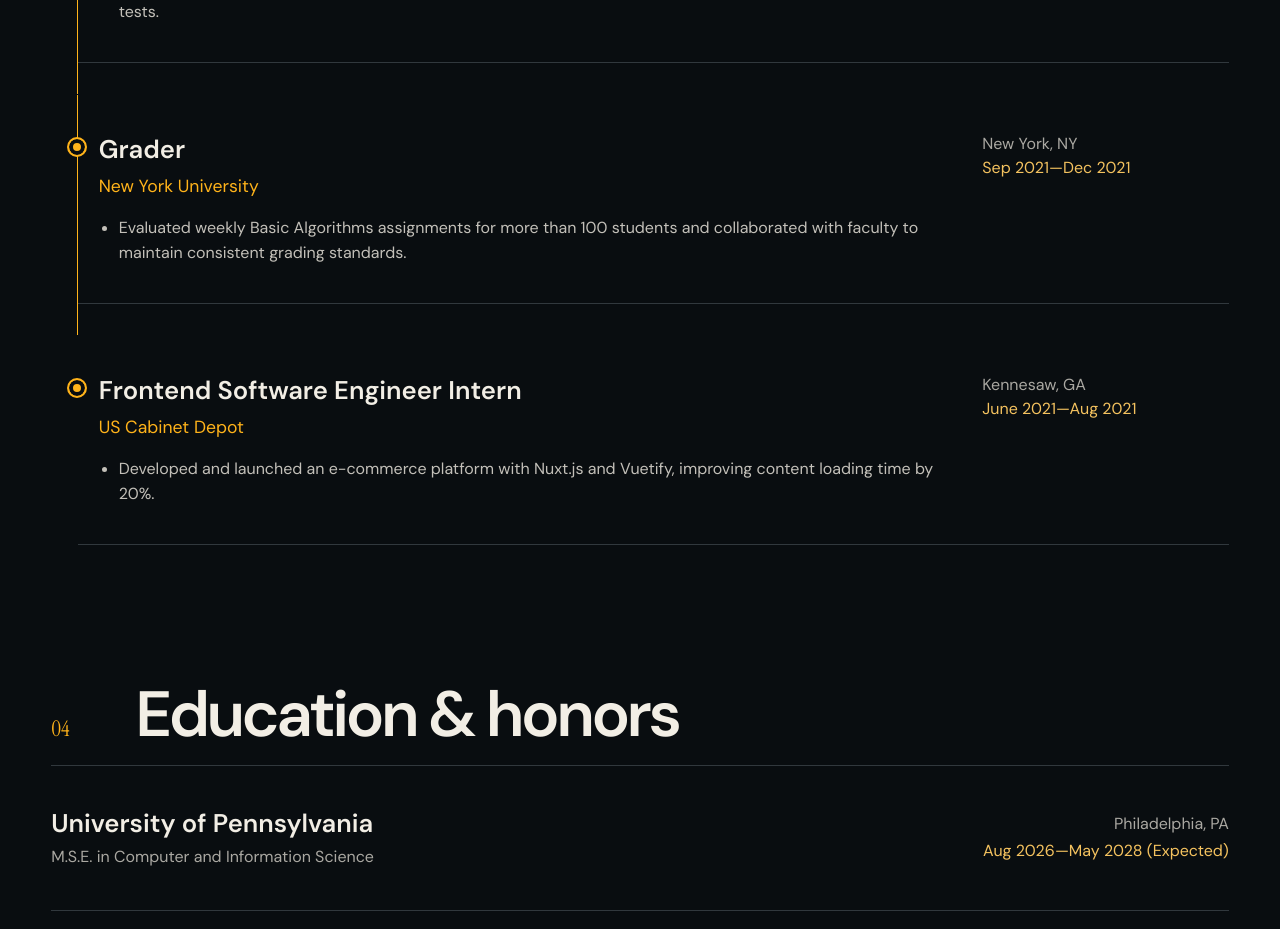
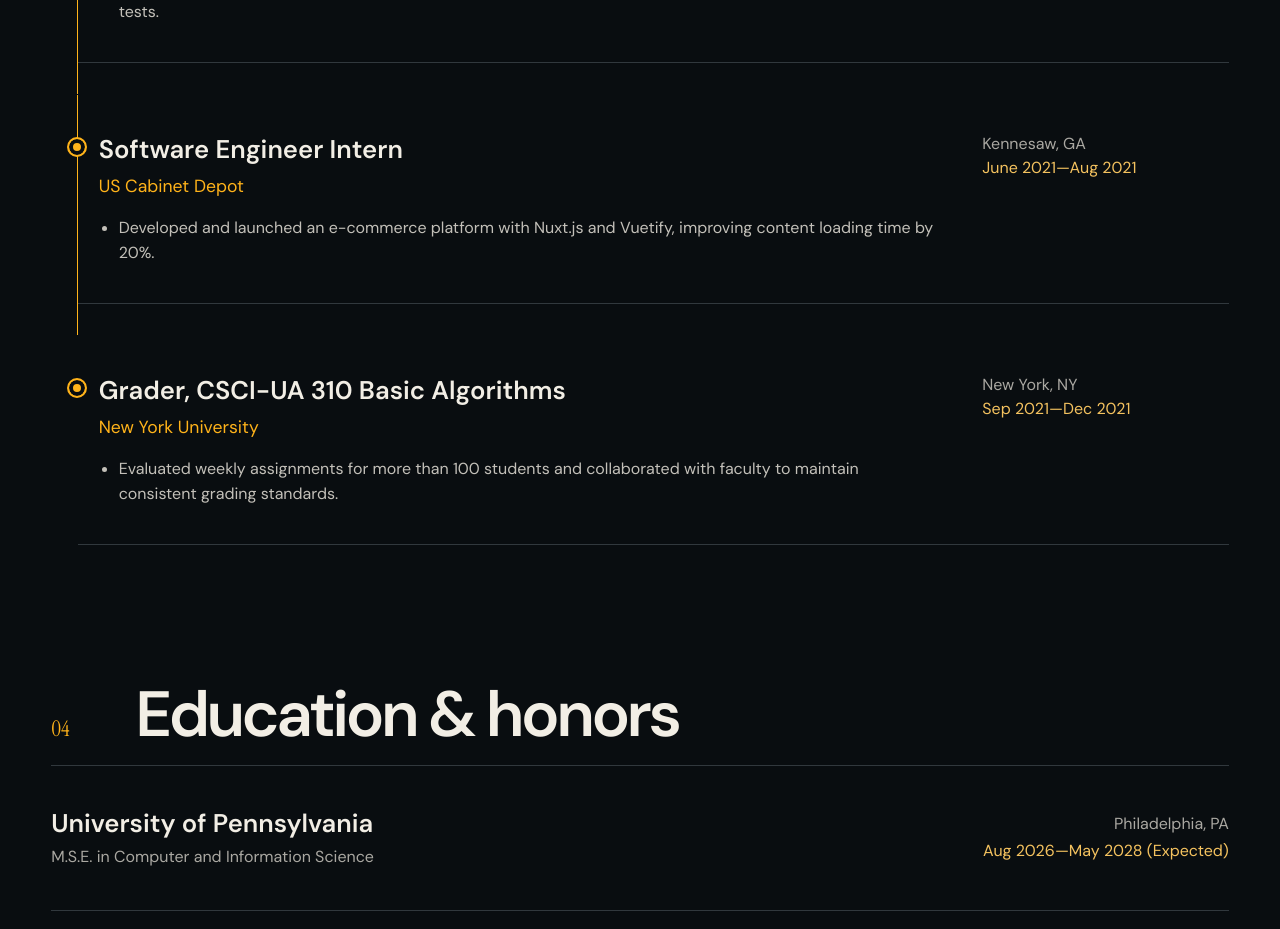
Before and after one commit to PengfanZ/PengfanZ.github.io, a React (Vite) app: page / in a window 1280 px wide. Shown: the part 3360-4289 px from the top of the page. Built offline with nearby package versions, Linux system fonts and the light colour scheme.

Commit message:
Align experience timeline with current resume

```diff
--- a/src/data.ts
+++ b/src/data.ts
@@ -87,21 +87,21 @@
     ],
   },
   {
-    role: 'Grader',
-    company: 'New York University',
-    location: 'New York, NY',
-    period: 'Sep 2021—Dec 2021',
-    highlights: [
-      'Evaluated weekly Basic Algorithms assignments for more than 100 students and collaborated with faculty to maintain consistent grading standards.',
-    ],
-  },
-  {
-    role: 'Frontend Software Engineer Intern',
+    role: 'Software Engineer Intern',
     company: 'US Cabinet Depot',
     location: 'Kennesaw, GA',
     period: 'June 2021—Aug 2021',
     highlights: [
       'Developed and launched an e-commerce platform with Nuxt.js and Vuetify, improving content loading time by 20%.',
+    ],
+  },
+  {
+    role: 'Grader, CSCI-UA 310 Basic Algorithms',
+    company: 'New York University',
+    location: 'New York, NY',
+    period: 'Sep 2021—Dec 2021',
+    highlights: [
+      'Evaluated weekly assignments for more than 100 students and collaborated with faculty to maintain consistent grading standards.',
     ],
   },
 ]
```
